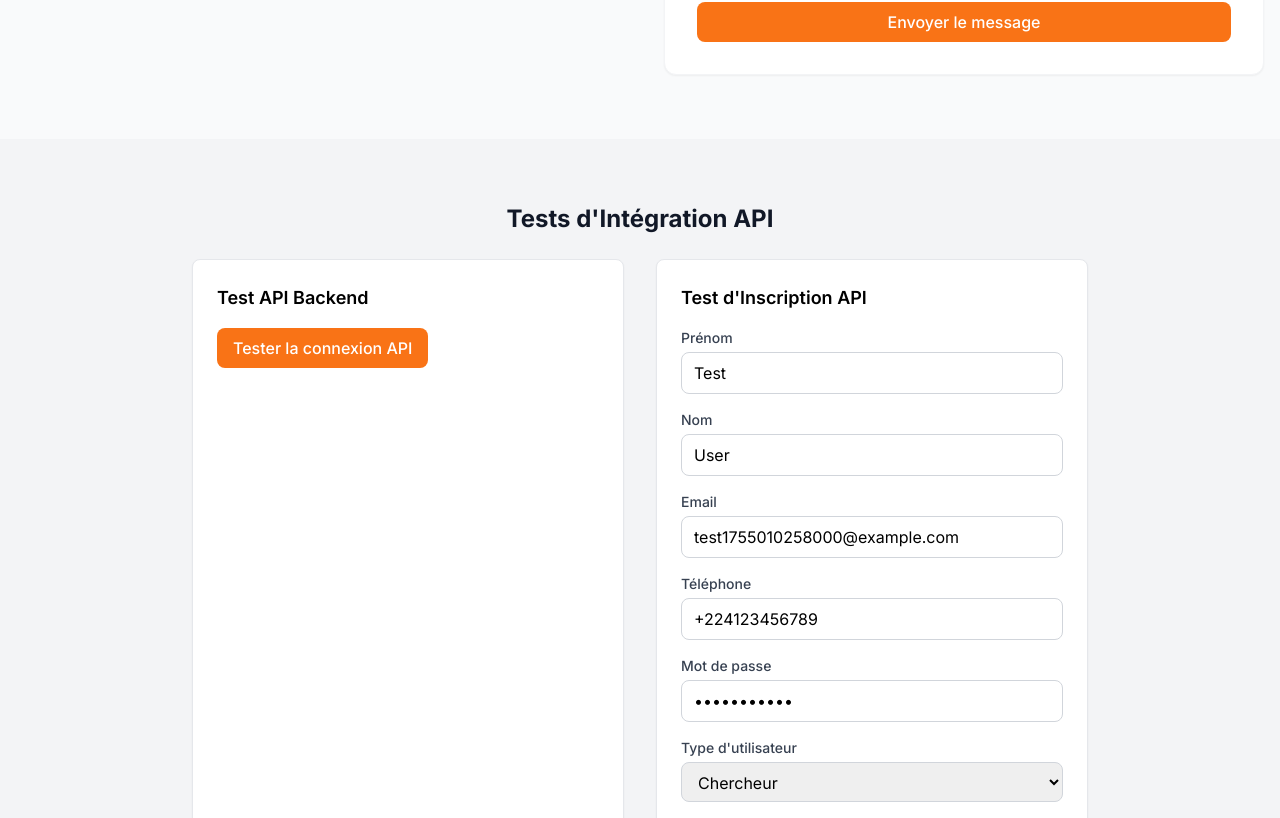
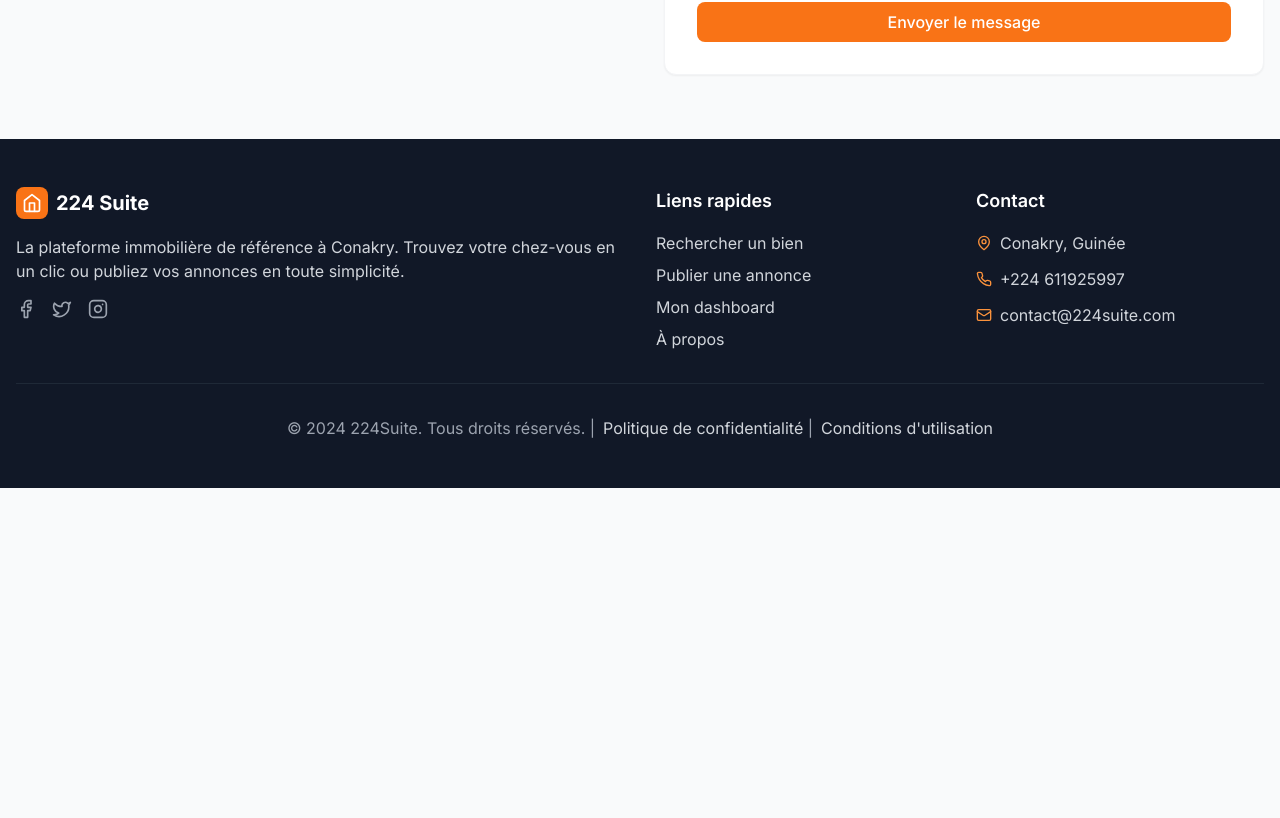
Before and after one commit to Mohamednassoucamara/224suite, a React (Create React App) app: page / in a window 1280 px wide. Shown: the part 2542-3360 px from the top of the page. After the commit the page ends 3030 px from the top, so only its background shows below. Built offline with nearby package versions, Linux system fonts and the light colour scheme; no server answers.

Commit message:
Suppression de la section Tests d'Intégration API de la page d'accueil

```diff
--- a/src/pages/HomePage.tsx
+++ b/src/pages/HomePage.tsx
@@ -1,8 +1,6 @@
 import React, { useState } from 'react';
 import { Search, MapPin, Home, Building, Users, Star, ArrowRight, Phone, Mail, MessageCircle } from 'lucide-react';
 import { useNavigation } from '../App';
-import ApiTest from '../components/ApiTest';
-import RegisterTest from '../components/RegisterTest';
 
 const HomePage: React.FC = () => {
   const { setCurrentPage } = useNavigation();
@@ -341,20 +339,7 @@ const HomePage: React.FC = () => {
         </div>
       </section>
 
-      {/* Test API Section - À supprimer en production */}
-      <section className="py-16 bg-gray-100">
-        <div className="container mx-auto px-4">
-          <div className="max-w-4xl mx-auto">
-            <h2 className="text-2xl font-bold text-gray-900 mb-6 text-center">
-              Tests d'Intégration API
-            </h2>
-            <div className="grid md:grid-cols-2 gap-8">
-              <ApiTest />
-              <RegisterTest />
-            </div>
-          </div>
-        </div>
-      </section>
+
     </div>
   );
 };
```
